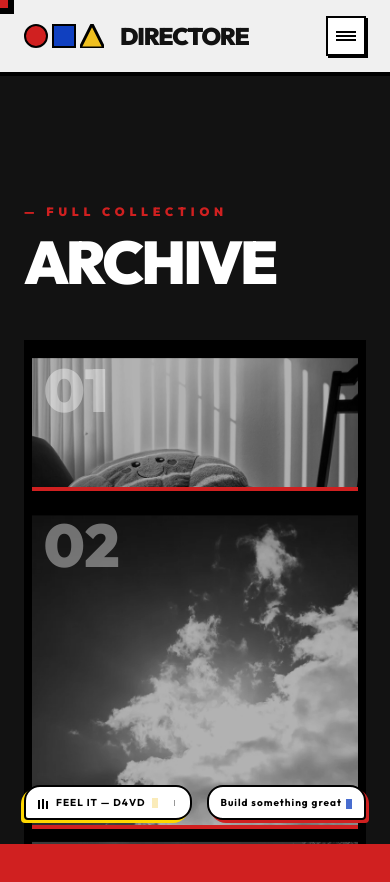
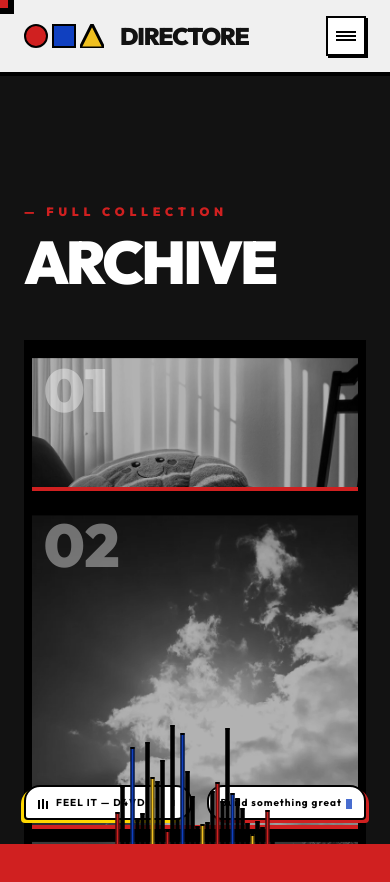
Before and after one commit to akshpatel153/director-portfolio, a React (Vite) app: page /photography in a window 390 px wide. Both pictures are taken after a click on the button 44 px from the left and 804 px from the top of the page. Shown: the top 882 px of the page. Built offline with nearby package versions, Linux system fonts and the light colour scheme.

Commit message:
Audio Experience: Implement bottom-center reactive visualizer with brutalist styling and dynamic color accents

```diff
--- a/src/components/ui/AudioPlayer.tsx
+++ b/src/components/ui/AudioPlayer.tsx
@@ -119,6 +119,50 @@ export function AudioPlayer() {
         </AnimatePresence>
 
       </motion.div>
+
+      {/* Main Visualizer - Bottom Center */}
+      <AnimatePresence>
+        {isPlaying && (
+          <motion.div
+            initial={{ opacity: 0, y: 100 }}
+            animate={{ opacity: 1, y: 0 }}
+            exit={{ opacity: 0, y: 100 }}
+            className="fixed bottom-0 left-1/2 -translate-x-1/2 z-40 flex items-end gap-[1px] md:gap-1 px-2 pointer-events-none"
+          >
+            {[...Array(32)].map((_, i) => {
+              // Create a nice wave-like pattern for the bars
+              const delay = i * 0.02;
+              const duration = 0.4 + Math.random() * 0.4;
+
+              return (
+                <motion.div
+                  key={i}
+                  animate={{
+                    height: [
+                      "10px",
+                      `${20 + Math.random() * 80}px`,
+                      "15px",
+                      `${40 + Math.random() * 100}px`,
+                      "10px"
+                    ]
+                  }}
+                  transition={{
+                    repeat: Infinity,
+                    duration: duration,
+                    delay: delay,
+                    ease: "easeInOut"
+                  }}
+                  className={`w-1 md:w-2 border-t-2 border-x-[1px] border-black ${
+                    i % 10 === 0 ? 'bg-primary-red' :
+                    i % 10 === 3 ? 'bg-primary-blue' :
+                    i % 10 === 7 ? 'bg-primary-yellow' : 'bg-black'
+                  }`}
+                />
+              );
+            })}
+          </motion.div>
+        )}
+      </AnimatePresence>
     </div>
   );
 }
```
